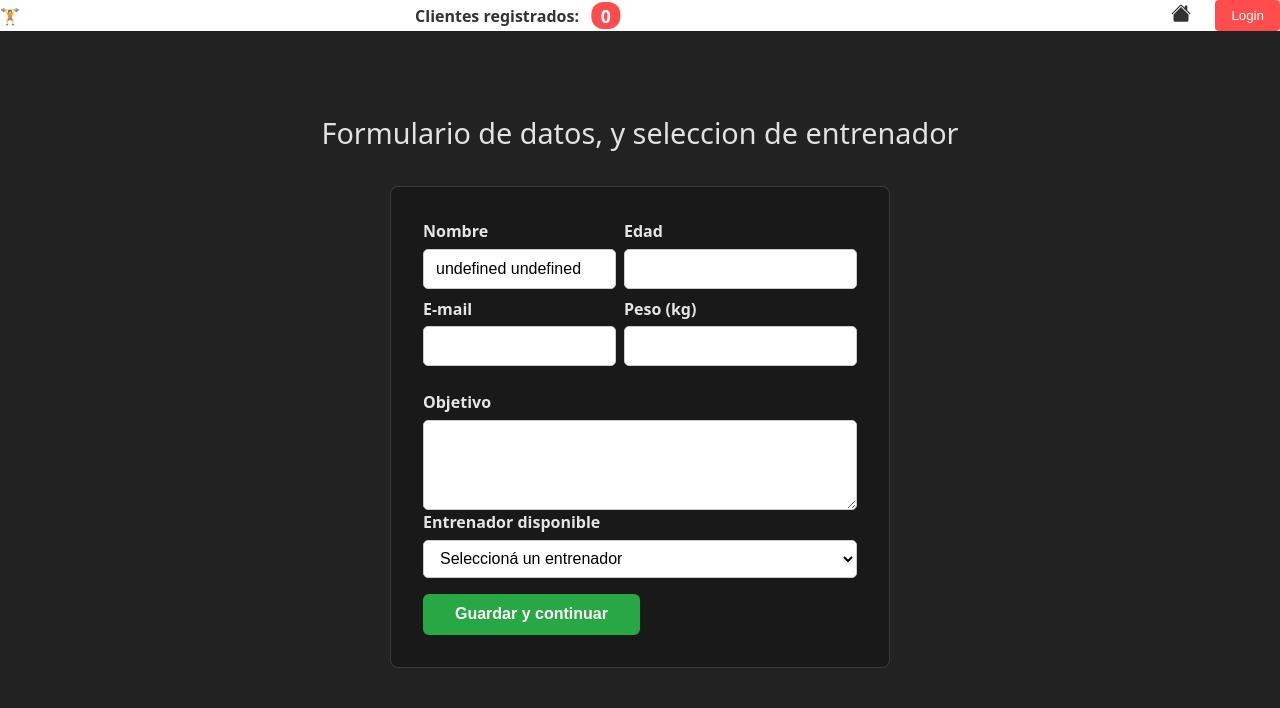
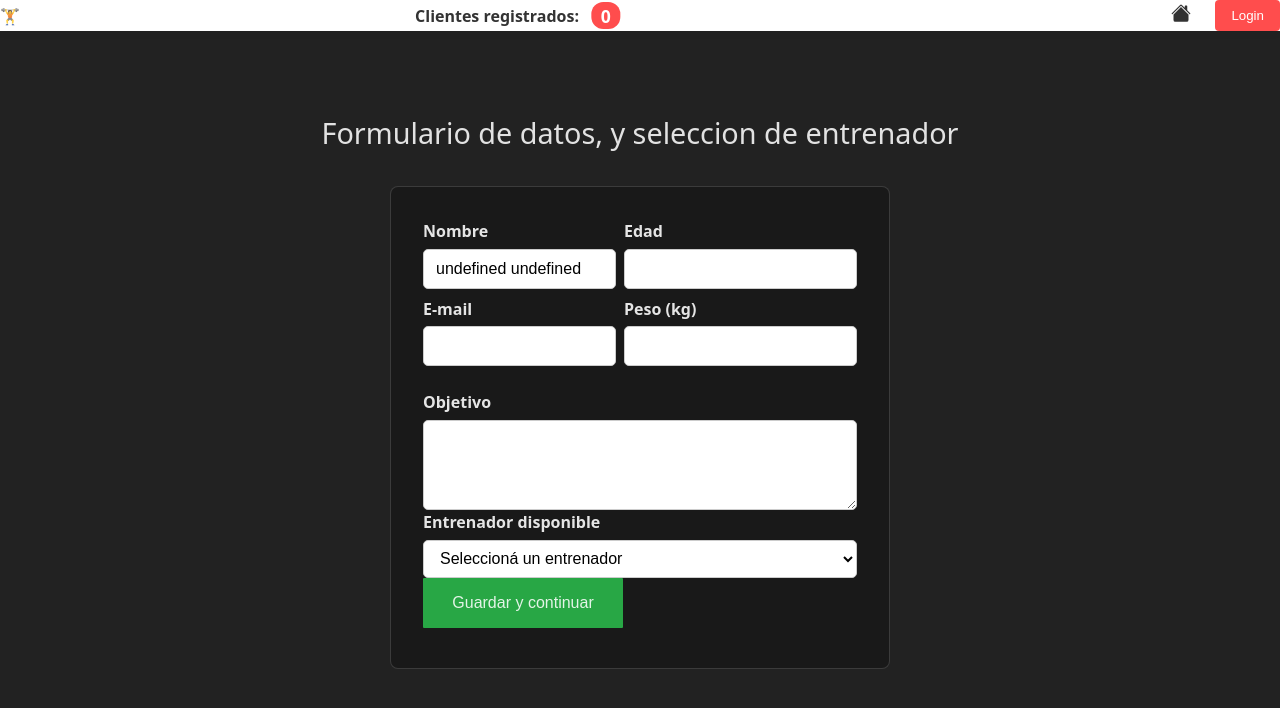
Before and after one commit to mmeichtri/PNT2, a Vue app: page /seleccionarEntrenador in a window 1280 px wide. Shown: the top 708 px of the page. Built offline with nearby package versions, Linux system fonts and the light colour scheme.

Commit message:
Se actualiza la pagina de asignar rutinas y seleccion de entrenador

```diff
--- a/src/components/AlumnoDetalleView.vue
+++ b/src/components/AlumnoDetalleView.vue
@@ -124,7 +124,6 @@ const alumno = ref({
   progreso: []
 })
 
-/* ░░░ Barra de días ░░░ */
 const selectedDiaIndex = ref(0)
 const diaSeleccionado = computed(() => alumno.value.rutina[selectedDiaIndex.value])
 
@@ -149,7 +148,7 @@ async function cargarAlumno(email) {
 
       return {
         ...d,
-        dia: nombreDia,                     // 👈  AHORA sí existe
+        dia: nombreDia,
         hecho: d.hecho ?? false,
         fechaOriginal: d.fecha,
         diaNumero: d.fecha ? formatearFecha(d.fecha) : '--'
--- a/src/components/AsignarRutina.vue
+++ b/src/components/AsignarRutina.vue
@@ -1,10 +1,61 @@
+<style>
+.asignarRutinaPage {
+  width: 100dvw;
+  height: 100dvh;
+  padding: 2rem;
+  background-color: var(--color-background-dark);
+  display: flex;
+  flex-direction: column;
+  justify-content: flex-start;
+  align-items: center;
+  padding-top: 8vh;
+}
+
+
+.asignarRutinaContainer {
+  max-width: 400px;
+  padding: 1rem;
+  border: 1px solid rgba(255,255,255,0.2);
+  border-radius: 5px;
+  background: rgba(0,0,0,0.3);
+  display: flex;
+  flex-direction: column;
+  align-items: center;
+}
+
+.btn-guardar{
+    width: 100px;
+    height: 40px;
+    margin-bottom: 0.5rem;
+    background-color: var(--color-success);
+    color: var(--color-text-light);
+    font-size: 1rem;
+    border-radius: 5px;
+    border: none;
+    cursor: pointer;
+    font-weight: 500;
+}
+
+.btn-volver{
+  width: 100px;
+  height: 40px;
+  color: var(--color-text-light);
+  font-size: 1rem;
+  border-radius: 5px;
+  border: none;
+  cursor: pointer;
+  font-weight: 500;
+  margin-top: 1rem;
+}
+
+</style>
 <template>
-  <div class="container mx-auto py-8">
+    <div class="asignarRutinaPage">
     <h1 class="text-2xl font-bold mb-6">
       Asignar rutina a {{ alumno.nombre }}
     </h1>
 
-    <div class="flex flex-col md:flex-row gap-10">
+    <div class="asignarRutinaContainer">
       <form class="flex-1 space-y-10">
         <div
           v-for="dia in diasSemana"
@@ -32,7 +83,7 @@
           </div>
 
           <template v-if="!rutinaGuardada[dia]">
-            <label class="block mb-2">Añadir grupos musculares</label>
+            <label class="block mb-2">Grupos musculares</label>
             <select
               v-model="gruposDropdown[dia]"
               @change="agregarGrupo(dia)"
@@ -122,23 +173,20 @@
         </div>
 
         <div v-if="diasPendientes.length" class="text-right">
+          <button type="button" class="btn-guardar"@click="guardarTodo">
+            Guardar
+          </button>
           <button
             type="button"
-            class="px-4 py-2 bg-green-600 text-white rounded hover:bg-green-700 text-sm"
-            @click="guardarTodo"
+            class="btn-volver"
+            @click="volverVistaAlumno"
           >
-            Guardar {{ diasPendientes.length === 1 ? 'rutina pendiente' : 'todas las rutinas pendientes' }}
+            Volver
           </button>
         </div>
       </form>
 
-      <button
-        type="button"
-        class="px-3 py-2 bg-gray-500 text-white rounded hover:bg-gray-600 text-sm self-start"
-        @click="volverVistaAlumno"
-      >
-        Volver
-      </button>
+
     </div>
   </div>
 </template>
--- a/src/components/Register.vue
+++ b/src/components/Register.vue
@@ -103,7 +103,6 @@ function registro () {
 </script>
 
 <style>
-/* === Estilos idénticos a los tuyos (solo copiados) === */
 .registerPage {
   display: flex;
   flex-direction: column;
--- a/src/components/SeleccionarEntrenador.vue
+++ b/src/components/SeleccionarEntrenador.vue
@@ -22,6 +22,7 @@
           <option disabled value="">Seleccioná un entrenador</option>
           <option v-for="e in entrenadores" :key="e.email" :value="e.email">
             {{ e.nombre }} {{ e.apellido }} ({{ e.email }})
+
           </option>
         </select>
       </label>
@@ -106,17 +107,16 @@ textarea {
 }
 
 .btn-guardar {
-  align-self: center;
-  margin-top: 1rem;
-  background: #28a745;
-  color: #fff;
+  width: 200px;
+  height: 50px;
+  /* margin-bottom: 0.5rem; */
+  background-color: var(--color-success);
+  color: var(--color-text-light);
+  font-size: 1rem;
+  border-radius: 1px;
   border: none;
-  padding: 0.7rem 2rem;
-  border-radius: 6px;
-  font-size: 1rem;
-  font-weight: 600;
   cursor: pointer;
-  transition: background 0.3s;
+  font-weight: 500;
 }
 
 .btn-guardar:hover {
```
